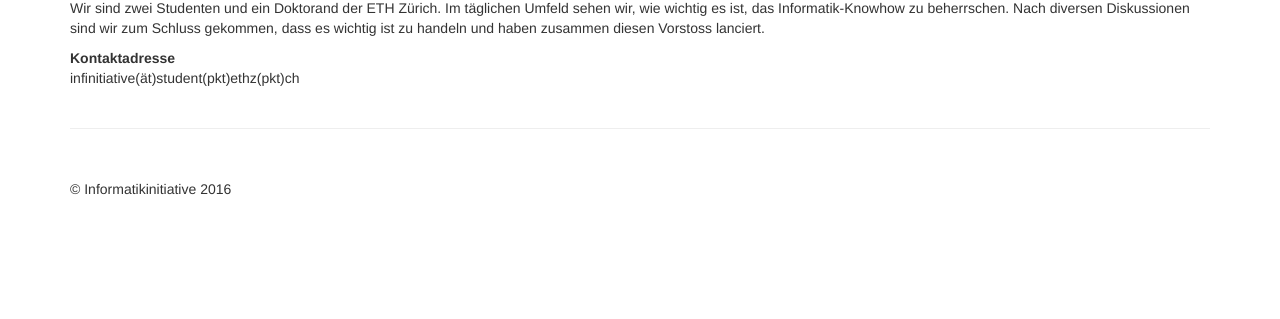
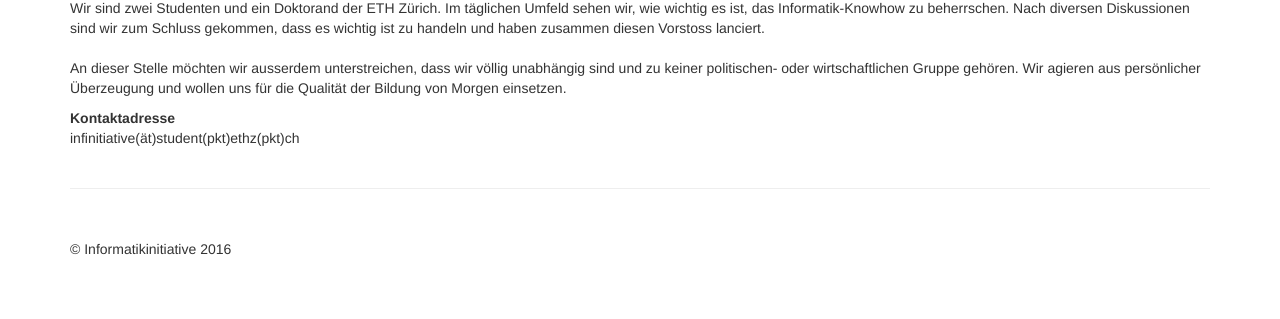
Before and after one commit to digitalerrucksack/digitalerrucksack.github.io, a plain HTML site: page kontakt.html in a window 1280 px wide. Shown: the part 556-875 px from the top of the page. Before the commit the page ends 815 px from the top, so only its background shows below. Drawn offline with Linux system fonts and the light colour scheme.

Commit message:
unabhängigkeit in kontakt-seite

```diff
--- a/kontakt.html
+++ b/kontakt.html
@@ -89,7 +89,10 @@
         <div class="row">
             <div class="col-sm-12">
                 <h2>Kontakt</h2>
-                <p>Wir sind zwei Studenten und ein Doktorand der ETH Zürich. Im täglichen Umfeld sehen wir, wie wichtig es ist, das Informatik-Knowhow zu beherrschen. Nach diversen Diskussionen sind wir zum Schluss gekommen, dass es wichtig ist zu handeln und haben zusammen diesen Vorstoss lanciert.</p>
+                <p>Wir sind zwei Studenten und ein Doktorand der ETH Zürich. Im täglichen Umfeld sehen wir, wie wichtig es ist, das Informatik-Knowhow zu beherrschen. Nach diversen Diskussionen sind wir zum Schluss gekommen, dass es wichtig ist zu handeln und haben zusammen diesen Vorstoss lanciert.
+                <br><br>
+                An dieser Stelle möchten wir ausserdem unterstreichen, dass wir völlig unabhängig sind und zu keiner politischen- oder wirtschaftlichen Gruppe gehören. Wir agieren aus persönlicher Überzeugung und wollen uns für die Qualität der Bildung von Morgen einsetzen.
+                </p>
 
 				<address>
 				<strong>Kontaktadresse</strong><br>
```
